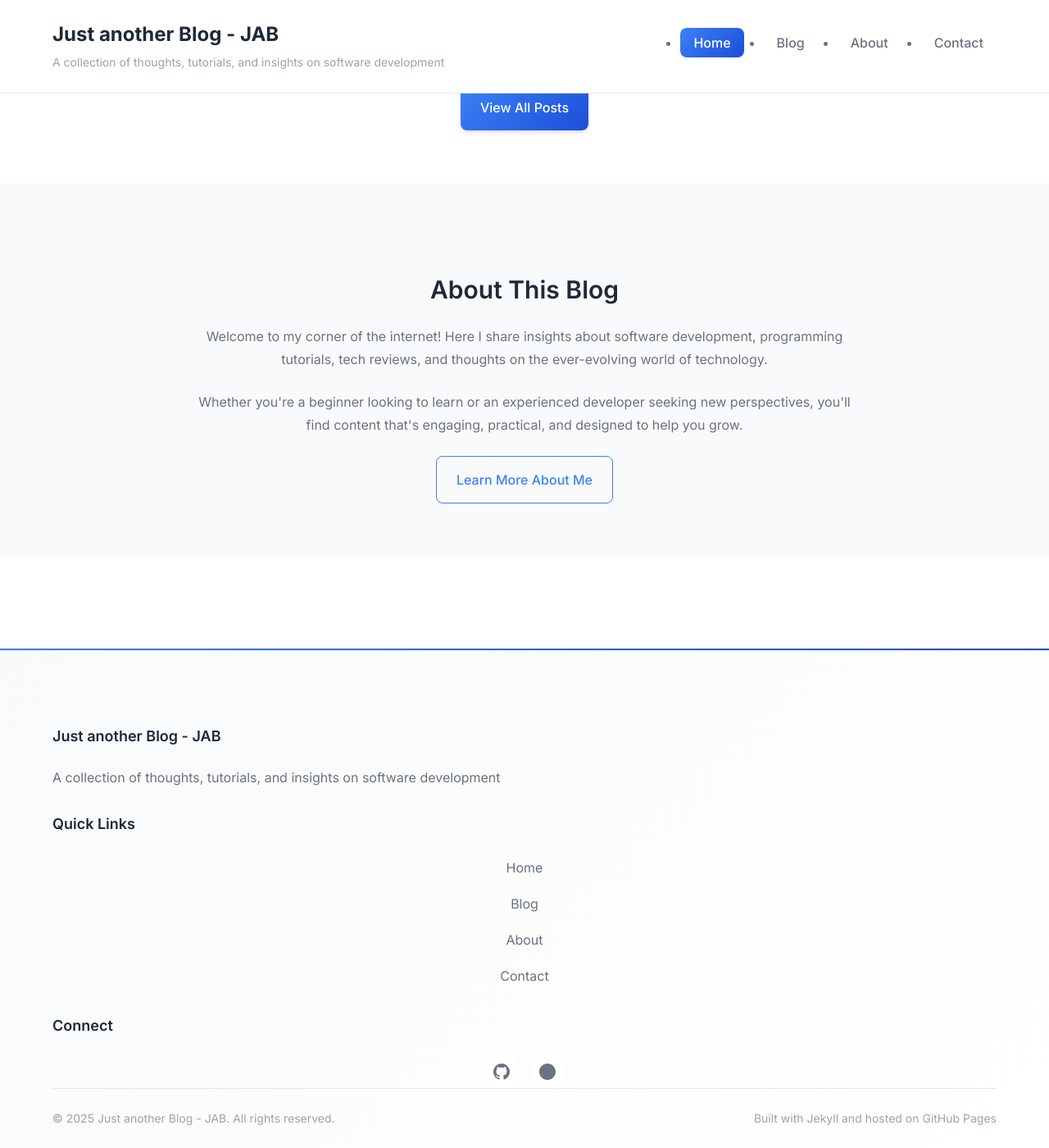
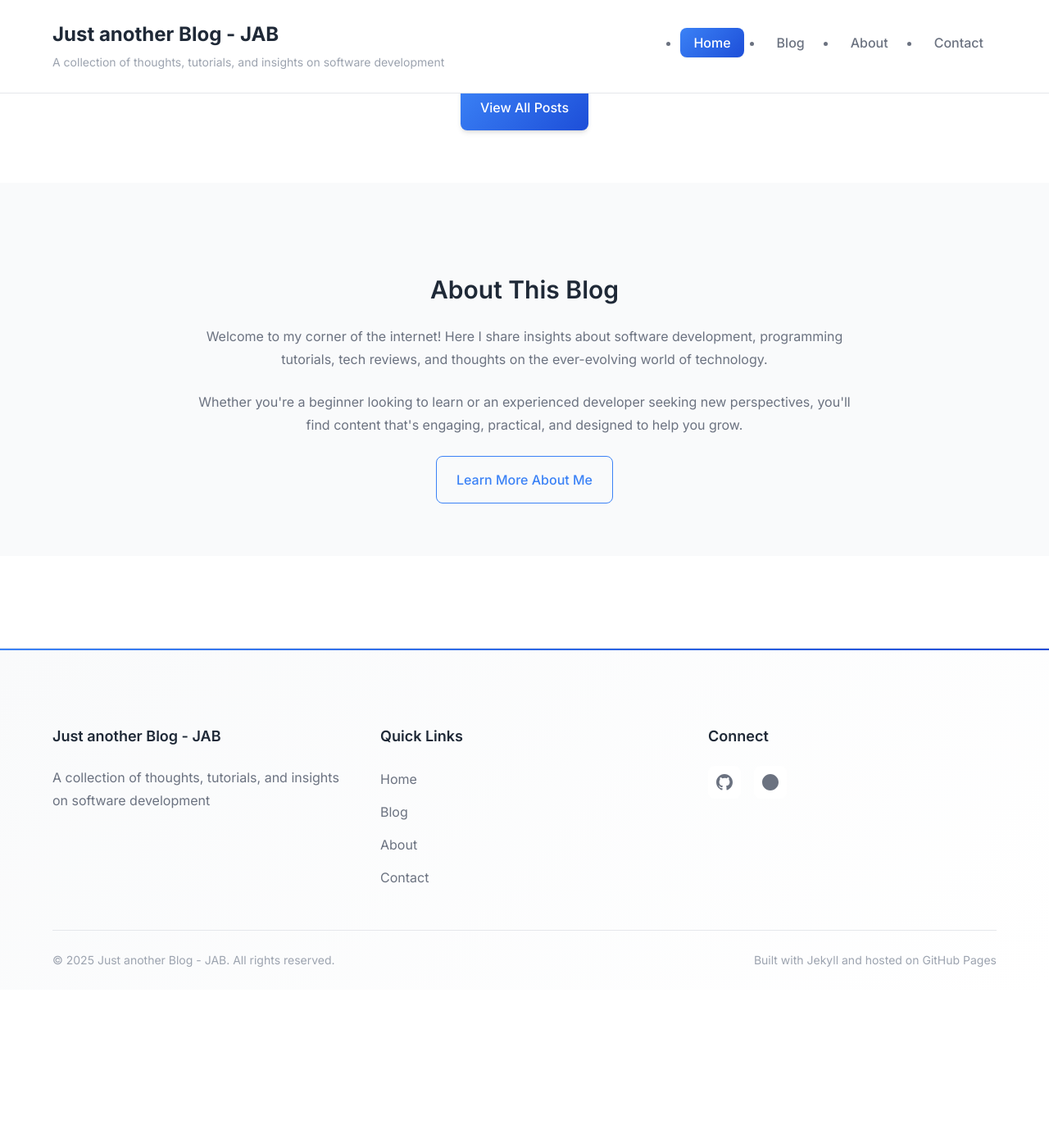
Before and after one commit to manjushsh/manjushsh, a Jekyll site: the page built from index.html, in a window 1280 px wide and 1400 px high, scrolled down 1292 px. Shown: the whole window at 82% size. Built offline with Jekyll 4.4.1, drawn with Linux system fonts in a browser that asks for light colours; after the commit the page ends 2499 px from its top, so only the background shows below that.

Commit message:
Complete footer rewrite to eliminate bullet points
- Replace ul/li structure with nav/a structure to eliminate bullets
- Convert footer-links to footer-nav with direct anchor links
- Remove all list-related CSS and bullet point overrides
- Add proper footer-link and social-link classes for cleaner styling
- Maintain responsive design with proper mobile centering
- Clean up CSS structure and remove redundant declarations"

```diff
--- a/_includes/footer.html
+++ b/_includes/footer.html
@@ -8,19 +8,19 @@
 
       <div class="footer-section">
         <h3>Quick Links</h3>
-        <ul class="footer-links">
-          <li><a href="{{ '/' | relative_url }}">Home</a></li>
-          <li><a href="{{ '/blog/' | relative_url }}">Blog</a></li>
-          <li><a href="{{ '/about/' | relative_url }}">About</a></li>
-          <li><a href="{{ '/contact/' | relative_url }}">Contact</a></li>
-        </ul>
+        <nav class="footer-nav">
+          <a href="{{ '/' | relative_url }}" class="footer-link">Home</a>
+          <a href="{{ '/blog/' | relative_url }}" class="footer-link">Blog</a>
+          <a href="{{ '/about/' | relative_url }}" class="footer-link">About</a>
+          <a href="{{ '/contact/' | relative_url }}" class="footer-link">Contact</a>
+        </nav>
       </div>
 
       <div class="footer-section">
         <h3>Connect</h3>
         <div class="social-links">
           {% if site.social_links.github %}
-            <a href="https://github.com/{{ site.social_links.github }}" target="_blank" aria-label="GitHub">
+            <a href="https://github.com/{{ site.social_links.github }}" target="_blank" aria-label="GitHub" class="social-link">
               <svg viewBox="0 0 24 24" width="20" height="20">
                 <path d="M12 0C5.374 0 0 5.373 0 12 0 17.302 3.438 21.8 8.207 23.387c.599.111.793-.261.793-.577v-2.234c-3.338.726-4.033-1.416-4.033-1.416-.546-1.387-1.333-1.756-1.333-1.756-1.089-.745.083-.729.083-.729 1.205.084 1.839 1.237 1.839 1.237 1.07 1.834 2.807 1.304 3.492.997.107-.775.418-1.305.762-1.604-2.665-.305-5.467-1.334-5.467-5.931 0-1.311.469-2.381 1.236-3.221-.124-.303-.535-1.524.117-3.176 0 0 1.008-.322 3.301 1.23A11.509 11.509 0 0112 5.803c1.02.005 2.047.138 3.006.404 2.291-1.552 3.297-1.23 3.297-1.23.653 1.653.242 2.874.118 3.176.77.84 1.235 1.911 1.235 3.221 0 4.609-2.807 5.624-5.479 5.921.43.372.823 1.102.823 2.222v3.293c0 .319.192.694.801.576C20.566 21.797 24 17.3 24 12c0-6.627-5.373-12-12-12z"/>
               </svg>
@@ -28,7 +28,7 @@
           {% endif %}
 
           {% if site.social_links.dev_to %}
-            <a href="https://www.dev.to/{{ site.social_links.dev_to }}" target="_blank" aria-label="Dev.to">
+            <a href="https://www.dev.to/{{ site.social_links.dev_to }}" target="_blank" aria-label="Dev.to" class="social-link">
               <svg viewBox="0 0 24 24" width="20" height="20">
                 <path d="M12 0C5.373 0 0 5.373 0 12s5.373 12 12 12 12-5.373 12-12S18.627 0 12 0zm6.5 9.5h-2.25V8.25a.75.75 0 00-.75-.75h-3a.75.75 0 00-.75.75V9.5H9.5a.5.5 0 00-.5.5v4a.5.5 0 00.5.5h2.25v1.25c0 .414.336.75.75.75h3a.75.75 0 00.75-.75V14.5h2.25a.5.5 0 00.5-.5v-4a.5.5 0 00-.5-.5z"/>
               </svg>
--- a/_sass/_layout.scss
+++ b/_sass/_layout.scss
@@ -174,29 +174,13 @@
   background: var(--primary-gradient);
 }
 
-  .footer-content {
-    grid-template-columns: 1fr;
-    gap: var(--space-xl);
-    text-align: center;
-  }
-
-  .footer-section {
-    text-align: center;
-  }
-
-  .footer-links {
-    justify-content: center;
-    align-items: center;
-  }
-
-  .footer-links a:hover {
-    transform: translateX(0);
-    padding-left: var(--space-sm);
-  }
-
-  .social-links {
-    justify-content: center;
-  }
+.footer-content {
+  display: grid;
+  grid-template-columns: repeat(auto-fit, minmax(250px, 1fr));
+  gap: var(--space-2xl);
+  margin-bottom: var(--space-2xl);
+  align-items: start;
+}
 
 .footer-section {
   text-align: left;
@@ -209,27 +193,13 @@
   font-weight: 600;
 }
 
-.footer-links {
-  list-style: none !important;
-  padding: 0 !important;
-  margin: 0 !important;
+.footer-nav {
   display: flex;
   flex-direction: column;
   gap: var(--space-sm);
 }
 
-.footer-links li {
-  margin: 0 !important;
-  padding: 0 !important;
-  list-style: none !important;
-  position: relative;
-}
-
-.footer-links li::before {
-  display: none !important;
-}
-
-.footer-links a {
+.footer-link {
   color: var(--text-secondary);
   transition: all var(--transition-fast);
   text-decoration: none;
@@ -238,7 +208,7 @@
   border-radius: var(--border-radius);
 }
 
-.footer-links a:hover {
+.footer-link:hover {
   color: var(--primary-color);
   text-decoration: none;
   transform: translateX(8px);
@@ -251,7 +221,7 @@
   margin-top: var(--space-sm);
 }
 
-.social-links a {
+.social-link {
   display: flex;
   align-items: center;
   justify-content: center;
@@ -263,7 +233,7 @@
   transition: all var(--transition-fast);
 }
 
-.social-links a:hover {
+.social-link:hover {
   background-color: var(--primary-color);
   color: white;
   text-decoration: none;
@@ -283,14 +253,6 @@
   gap: var(--space-md);
 }
 
-@media (max-width: 768px) {
-  .footer-bottom {
-    flex-direction: column;
-    text-align: center;
-    gap: var(--space-sm);
-  }
-}
-
 .copyright p,
 .footer-meta p {
   font-size: var(--font-size-sm);
@@ -305,3 +267,34 @@
 .footer-meta a:hover {
   color: var(--primary-color);
 }
+
+@media (max-width: 768px) {
+  .footer-content {
+    grid-template-columns: 1fr;
+    gap: var(--space-xl);
+    text-align: center;
+  }
+
+  .footer-section {
+    text-align: center;
+  }
+
+  .footer-nav {
+    align-items: center;
+  }
+
+  .footer-link:hover {
+    transform: translateX(0);
+    padding-left: var(--space-sm);
+  }
+
+  .social-links {
+    justify-content: center;
+  }
+
+  .footer-bottom {
+    flex-direction: column;
+    text-align: center;
+    gap: var(--space-sm);
+  }
+}
```
